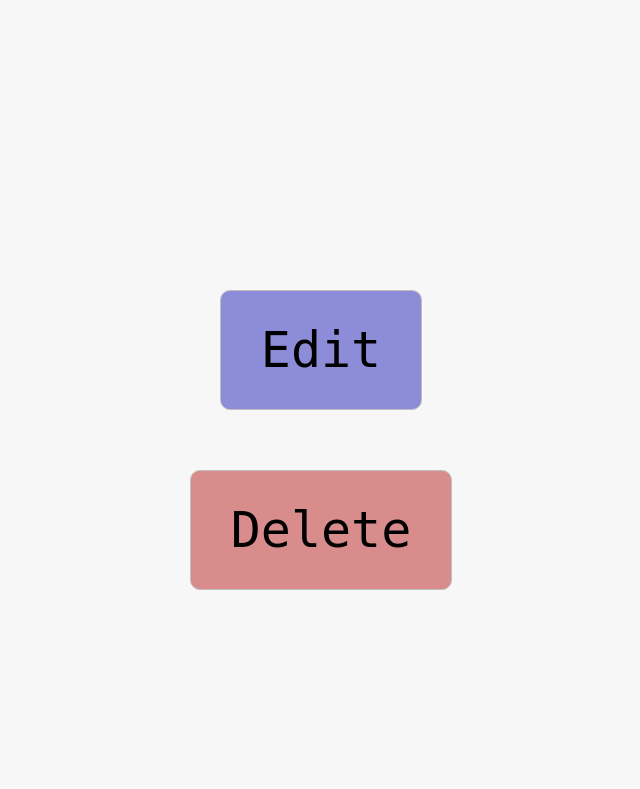
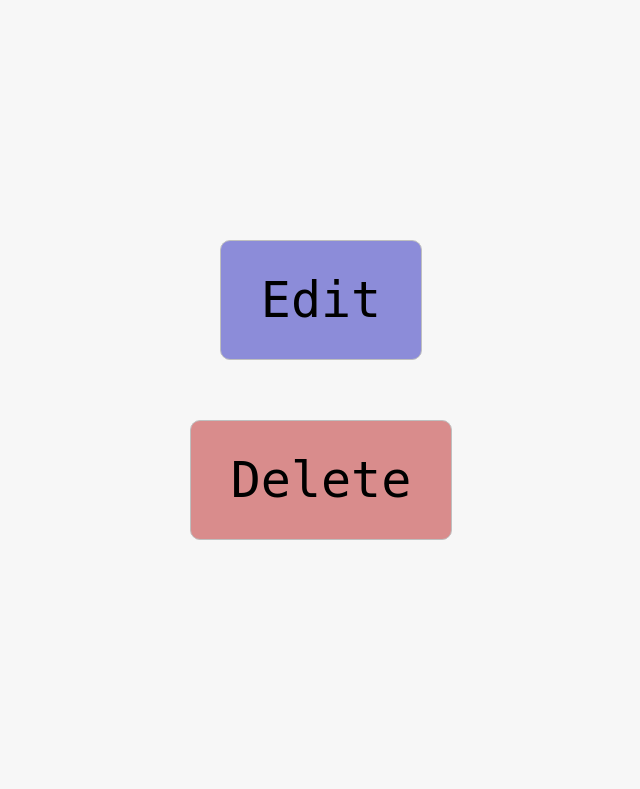
Before and after one commit to bryanchambers/buckets, a Flask app: page /buckets/1 in a window 1280 px wide. Shown: the part 1318-2107 px from the top of the page, without its empty margins (319-959 px from the left). After the commit the page ends 1858 px from the top, so only its background shows below. Run offline with Flask 2, Linux system fonts and the light colour scheme; tables that the repository leaves empty hold one stand-in row (values such as "Sample post"); some libraries are stand-ins or nearby versions.

Commit message:
Updated bucket styling

```diff
--- a/static/style.css
+++ b/static/style.css
@@ -9,6 +9,7 @@ body {
     width:  95%;
     margin: 0 auto;
     padding: 0px;
+    margin-bottom
 }
 
 .txt-center {
@@ -33,8 +34,12 @@ body {
 
 
 
-.btm-spacer {
-    margin-bottom: 300px;
+.btm-spacer-lg {
+    margin-bottom: 250px;
+}
+
+.btm-spacer-sm {
+    margin-bottom: 100px;
 }
 
 
--- a/templates/bucket.html
+++ b/templates/bucket.html
@@ -1,7 +1,7 @@
 {% extends 'layout.html' %}
 
 {% block body %}
-    <form class='btm-spacer' action='' method='post' onload='getTimezoneOffset()'>
+    <form class='btm-spacer-lg' action='' method='post' onload='getTimezoneOffset()'>
 
         <input name='amount' type='number' step='1' required placeholder='Amount'>
 
@@ -60,7 +60,7 @@
 
     </form>
 
-    <div class='txt-center btm-spacer'>
+    <div class='txt-center btm-spacer-sm'>
         <a href='{{ bucket.id }}/edit'  ><button class='button-blu'>Edit</button></a>
         <a href='{{ bucket.id }}/delete'><button class='button-red'>Delete</button></a>
     </div>
```
